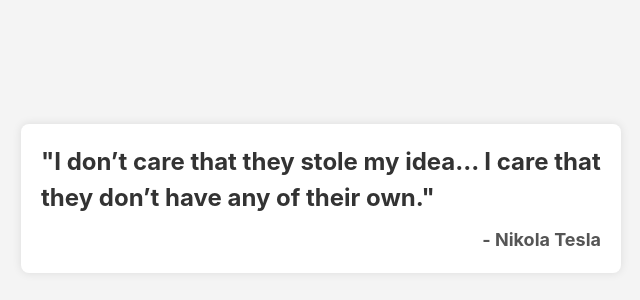
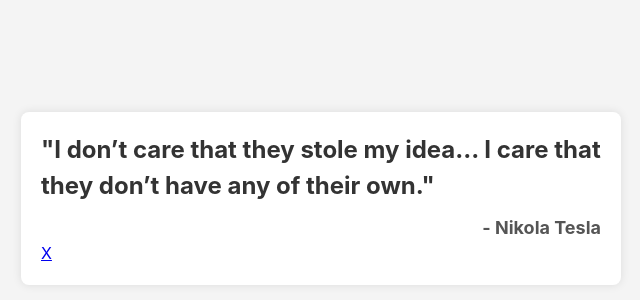
Before and after one commit to nedoratic/fcc-fedl-01-random-quote-machine, a React (Vite) app: page / in a window 1280 px wide. Shown: the part 202-502 px from the top of the page, without its empty margins (319-959 px from the left). Built offline with nearby package versions, Linux system fonts and the light colour scheme.

Commit message:
link to post the quote to x platform added

```diff
--- a/src/App.tsx
+++ b/src/App.tsx
@@ -28,6 +28,11 @@
 			<div className="quote-content">
 				<h2 id="text">"{text}"</h2>
 				<h4 id="author">- {author}</h4>
+				<div className="buttons">
+					<a className="twitter-share-button" href={`https://twitter.com/intent/tweet?text=${encodeURIComponent(`"${text}" - ${author}`)}`}>
+						X
+					</a>
+				</div>
 			</div>
 		</div>
 	);
```
